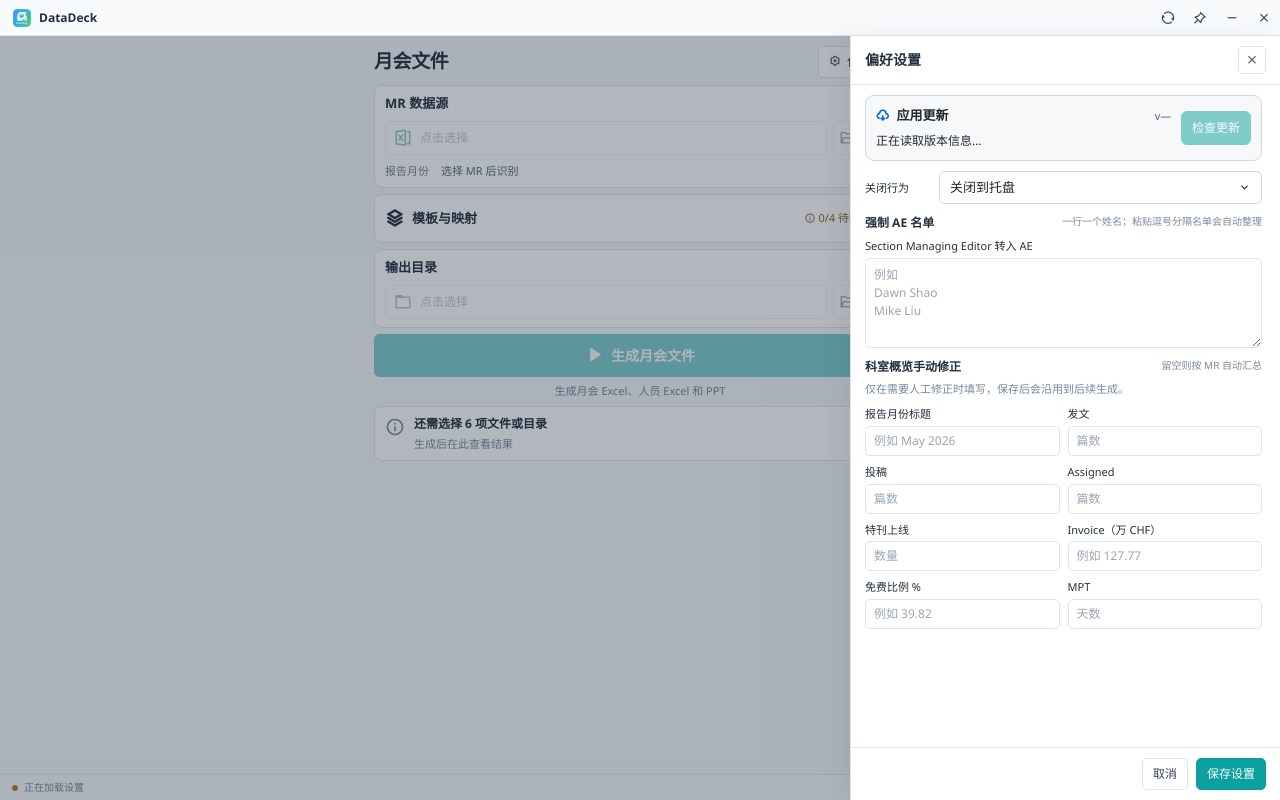
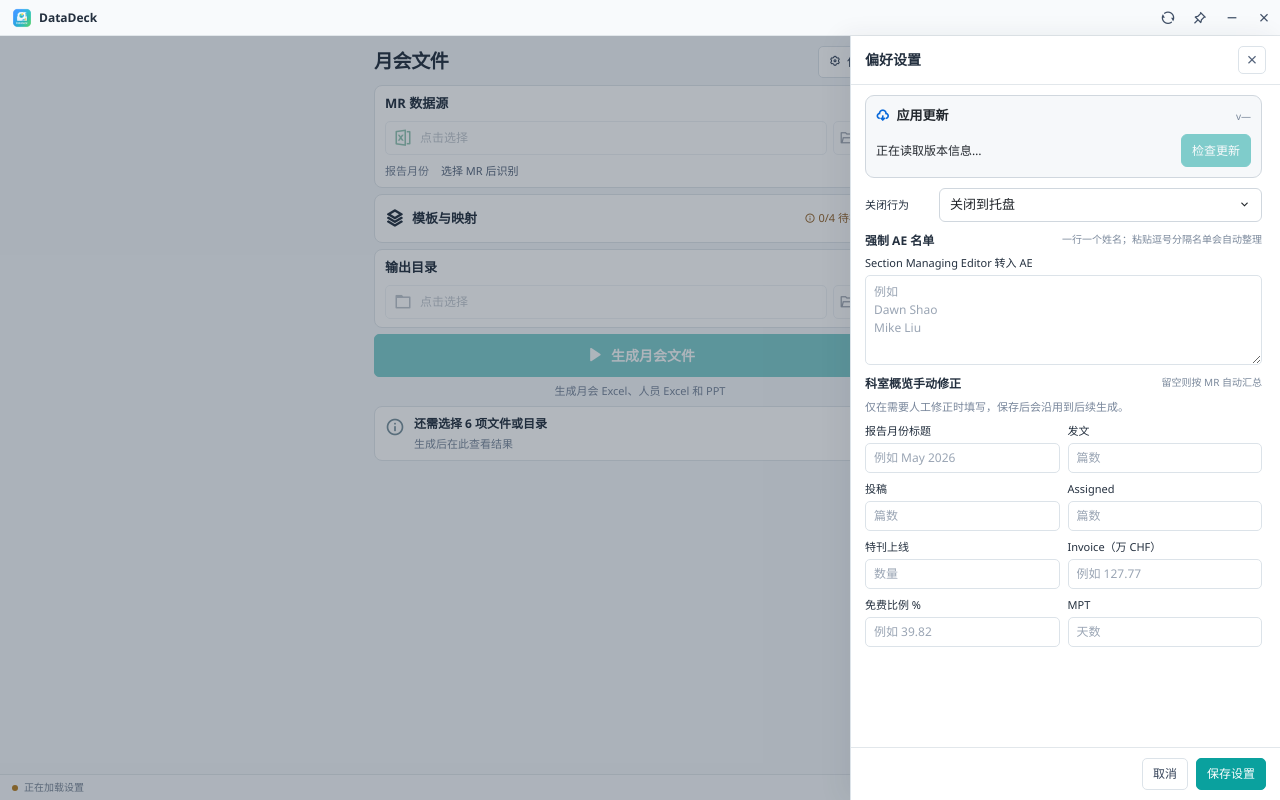
Before and after one commit to CoffeeHouse1122/DataDeck, a Vue app: page / in a window 1280 px wide. Both pictures are taken after a click on the button "偏好设置". Built offline with nearby package versions, Linux system fonts and the light colour scheme; a web font is replaced by a local one.

Commit message:
整理更新卡片的两行布局

```diff
--- a/src/renderer/components/UpdatePanel.vue
+++ b/src/renderer/components/UpdatePanel.vue
@@ -25,14 +25,14 @@ defineEmits<{ action: [value: 'check' | 'download' | 'install'] }>()
 </template>
 
 <style scoped>
-.app-update { display: grid; grid-template-columns: minmax(0, 1fr) auto; gap: 6px 10px; border: 1px solid #d0d7de; border-radius: 9px; padding: 10px; background: #f6f8fa; color: #24292f; }
-header { display: flex; justify-content: space-between; align-items: center; gap: 12px; font-size: 13px; font-weight: 600; }
+.app-update { display: grid; grid-template-columns: minmax(0, 1fr) auto; align-items: center; gap: 8px 12px; border: 1px solid #d0d7de; border-radius: 9px; padding: 10px; background: #f6f8fa; color: #24292f; }
+header { grid-column: 1 / -1; display: flex; justify-content: space-between; align-items: center; gap: 12px; font-size: 13px; font-weight: 600; }
 header i { color: #0969da; margin-right: 4px; }
-small { color: #57606a; font-variant-numeric: tabular-nums; font-weight: 400; }
+small { color: #7a889b; font-size: 10px; font-variant-numeric: tabular-nums; font-weight: 400; white-space: nowrap; }
 p { margin: 0; font-size: 12px; line-height: 1.5; overflow-wrap: anywhere; }
 .hint { grid-column: 1 / -1; color: #57606a; }
 progress { grid-column: 1 / -1; width: 100%; height: 6px; accent-color: #2f81f7; display: block; margin: 4px 0; }
-button { grid-column: 2; grid-row: 1 / 3; align-self: center; border: 1px solid var(--accent, #0aa19e); border-radius: 6px; background: var(--accent, #0aa19e); color: #fff; font: inherit; font-size: 12px; padding: 7px 10px; cursor: pointer; }
+button { grid-column: 2; grid-row: 2; border: 1px solid var(--accent, #0aa19e); border-radius: 6px; background: var(--accent, #0aa19e); color: #fff; font: inherit; font-size: 12px; padding: 7px 10px; cursor: pointer; }
 button:hover:not(:disabled) { background: var(--accent-strong, #088784); }
 button:disabled { opacity: .5; cursor: default; }
 button:focus-visible { outline: 2px solid var(--accent, #0aa19e); outline-offset: 2px; }
```
